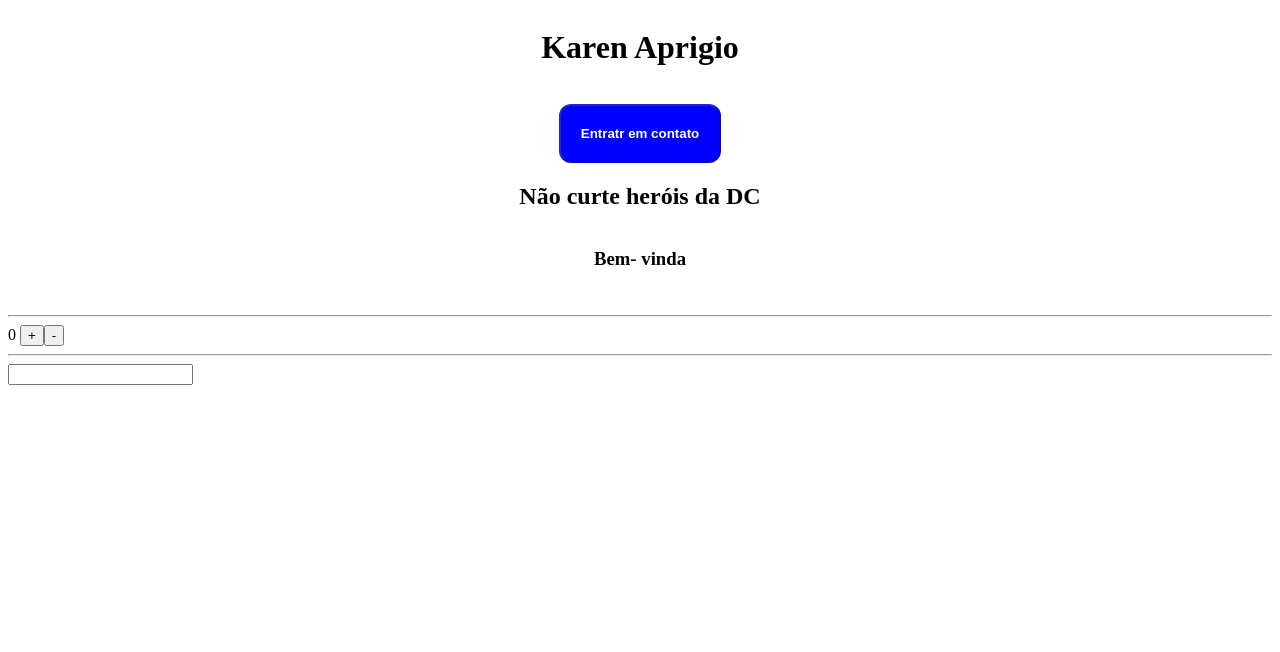
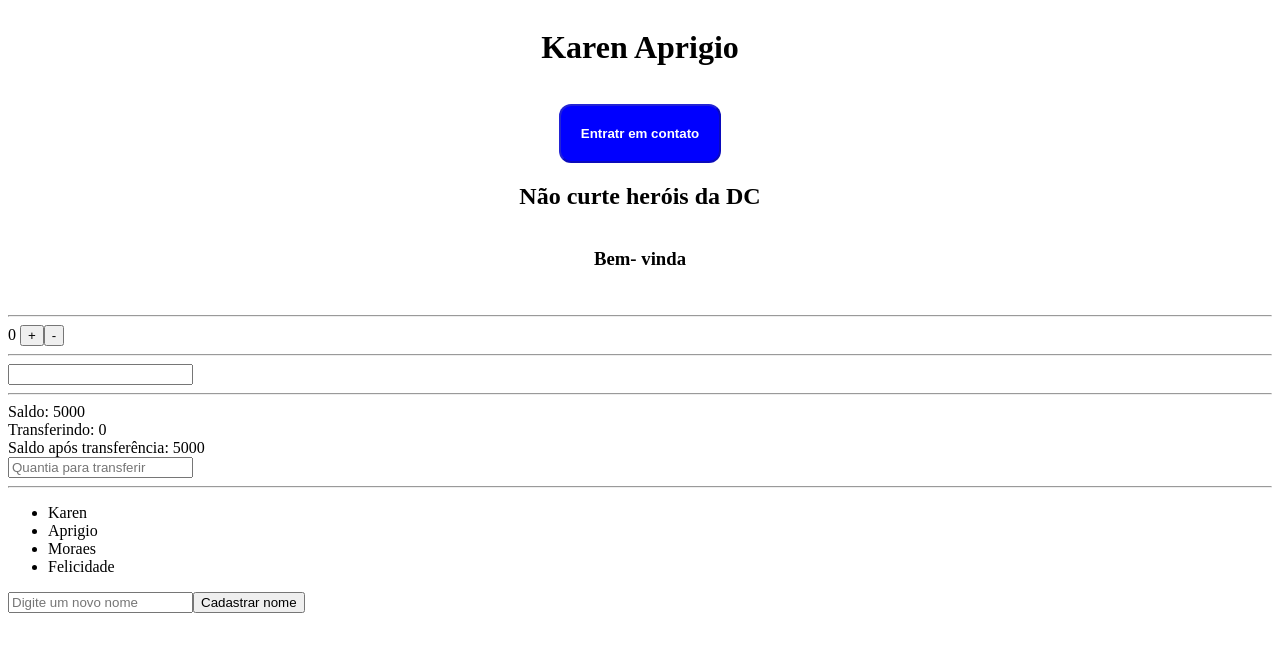
Before and after one commit to Xmaloe/cursoEbac_backend, a Vue app in the folder VueJs/material_didatico/: page / in a window 1280 px wide. Shown: the top 652 px of the page. Built offline with nearby package versions, Linux system fonts and the light colour scheme.

Commit message:
revisão do conteúdo

```diff
--- a/VueJs/material_didatico/src/App.vue
+++ b/VueJs/material_didatico/src/App.vue
@@ -14,7 +14,11 @@ import { reactive } from 'vue';
 
   const Estado = reactive({
     contador: 0,
-    email: ''
+    email: '',
+    saldo: 5000,
+    transferindo: 0,
+    nomes: ['Karen', 'Aprigio', 'Moraes', 'Felicidade'],
+    cadastro: ''
   })
 
   function incrementar() {
@@ -29,6 +33,23 @@ import { reactive } from 'vue';
     Estado.email= e.target.value
   }
 
+  function SaldoFuturo() {
+    const {saldo, transferindo} = Estado;
+    return saldo - transferindo;
+  }
+
+  function Validacao() {
+    const {saldo, transferindo} = Estado;
+    return saldo >= transferindo;
+  }
+
+  function Cadastrado() {
+    if (Estado.cadastro.lenght >= 3) {
+      Estado.nomes.push(Estado.cadastro)
+    } else {
+      alert("Digite mais caracteres")
+    }
+  }
 </script>
 
 <template>
@@ -60,7 +81,24 @@ import { reactive } from 'vue';
     <input type="email" @keyup="Alterar">
 
     <!-- <input type="email" @keyup="evento => Estado.email = evento.target.value"> -->
+  <br />
+    <hr />
+  Saldo: {{ Estado.saldo }} <br/>
+  Transferindo: {{ Estado.transferindo }} <br/>
+  Saldo após transferência: {{ SaldoFuturo() }} <br/>
+  <input :class="{invalido: !Validacao()}" @keyup="e => Estado.transferindo = e.target.value" type="number" placeholder="Quantia para transferir" />
+    <!-- <input :class="{invalido: Estado.transferindo > Estado.saldo}" @keyup="e => Estado.transferindo = e.target.value" type="number" placeholder="Quantia para transferir" /> -->
 
+  <br />
+    <hr />
+
+  <ul>
+    <li v-for="nome in Estado.nomes">
+      {{ nome }}
+    </li>
+  </ul>
+  <input @keyup="e => Estado.cadastro = e.target.value" type="text" placeholder="Digite um novo nome">
+  <button @click="Cadastrado" type="button">Cadastrar nome</button>
 </template>
 
 <style scoped>
@@ -92,4 +130,9 @@ import { reactive } from 'vue';
     width: 40%;
   }
 
+  .invalido {
+    outline-color: red;
+    border-color: red;
+  }
+
 </style>
```
